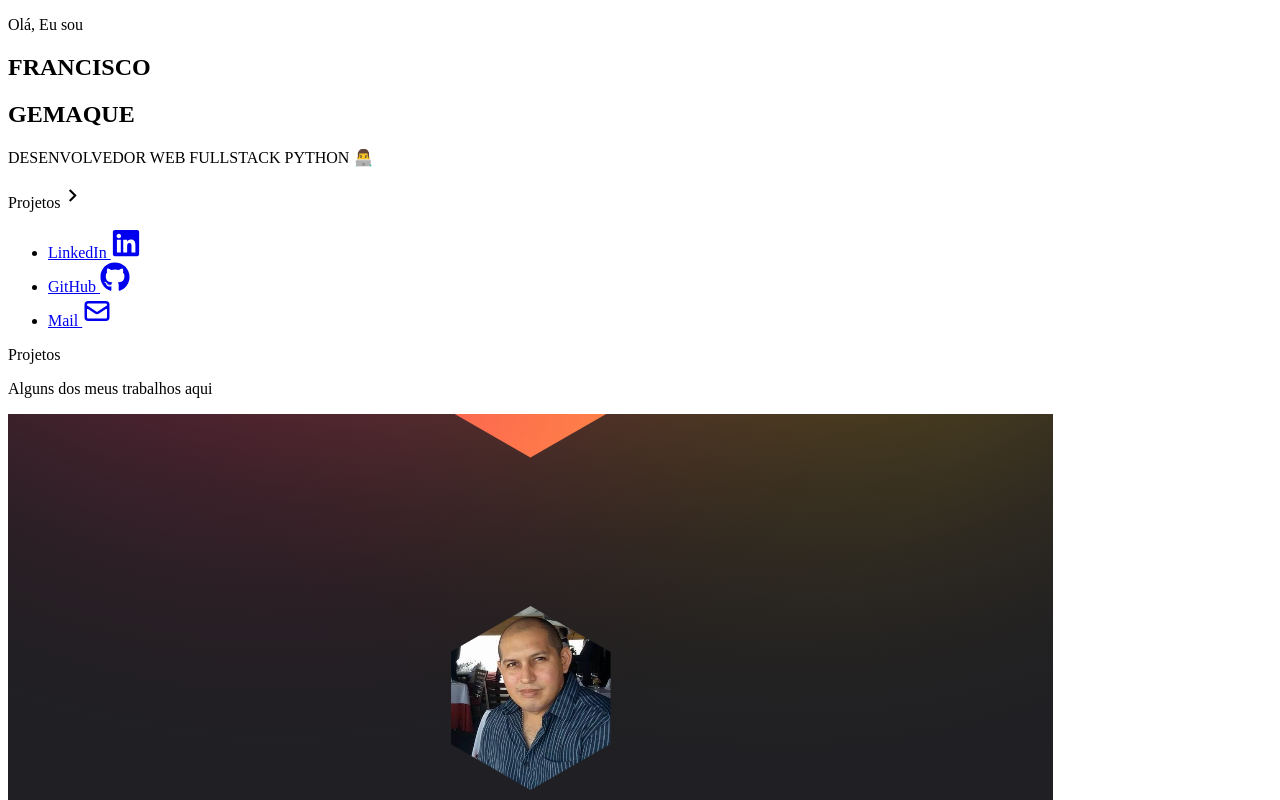
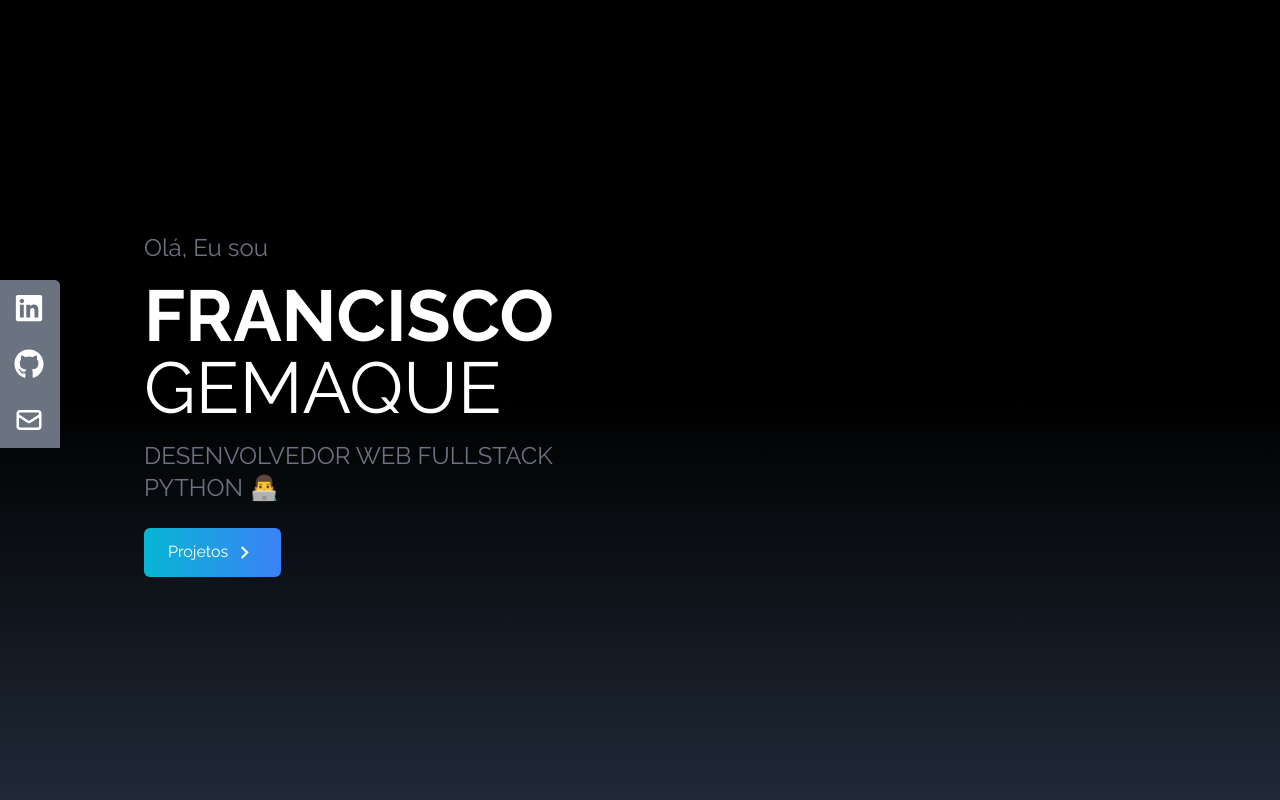
Before and after one commit to gemaquejr/portfolio, a React (Create React App) app in the folder portfolio/: page / in a window 1280 px wide. Shown: the top 800 px of the page. Built offline with nearby package versions, Linux system fonts and the light colour scheme.

Commit message:
Adiciona index.css

```diff
--- /dev/null
+++ b/portfolio/src/index.css
@@ -0,0 +1,12 @@
+@import url('https://fonts.googleapis.com/css2?family=Raleway:ital,wght@0,100;0,200;0,300;0,400;0,500;0,600;0,700;0,800;0,900;1,100;1,200;1,300;1,400;1,500;1,600;1,700;1,800;1,900&display=swap');
+@import url('https://fonts.googleapis.com/css2?family=Great+Vibes&family=Raleway:ital,wght@0,100;0,200;0,300;0,400;0,500;0,600;0,700;0,800;0,900;1,100;1,200;1,300;1,400;1,500;1,600;1,700;1,800;1,900&display=swap');
+
+@tailwind base;
+@tailwind components;
+@tailwind utilities;
+
+@layer base {
+  html{
+    font-family: 'Raleway', sans-serif;
+  }
+}
--- a/portfolio/src/index.js
+++ b/portfolio/src/index.js
@@ -1,6 +1,7 @@
 import React from 'react';
 import ReactDOM from 'react-dom/client';
 import App from './App';
+import './index.css';
 
 const root = ReactDOM.createRoot(document.getElementById('root'));
 root.render(
```
